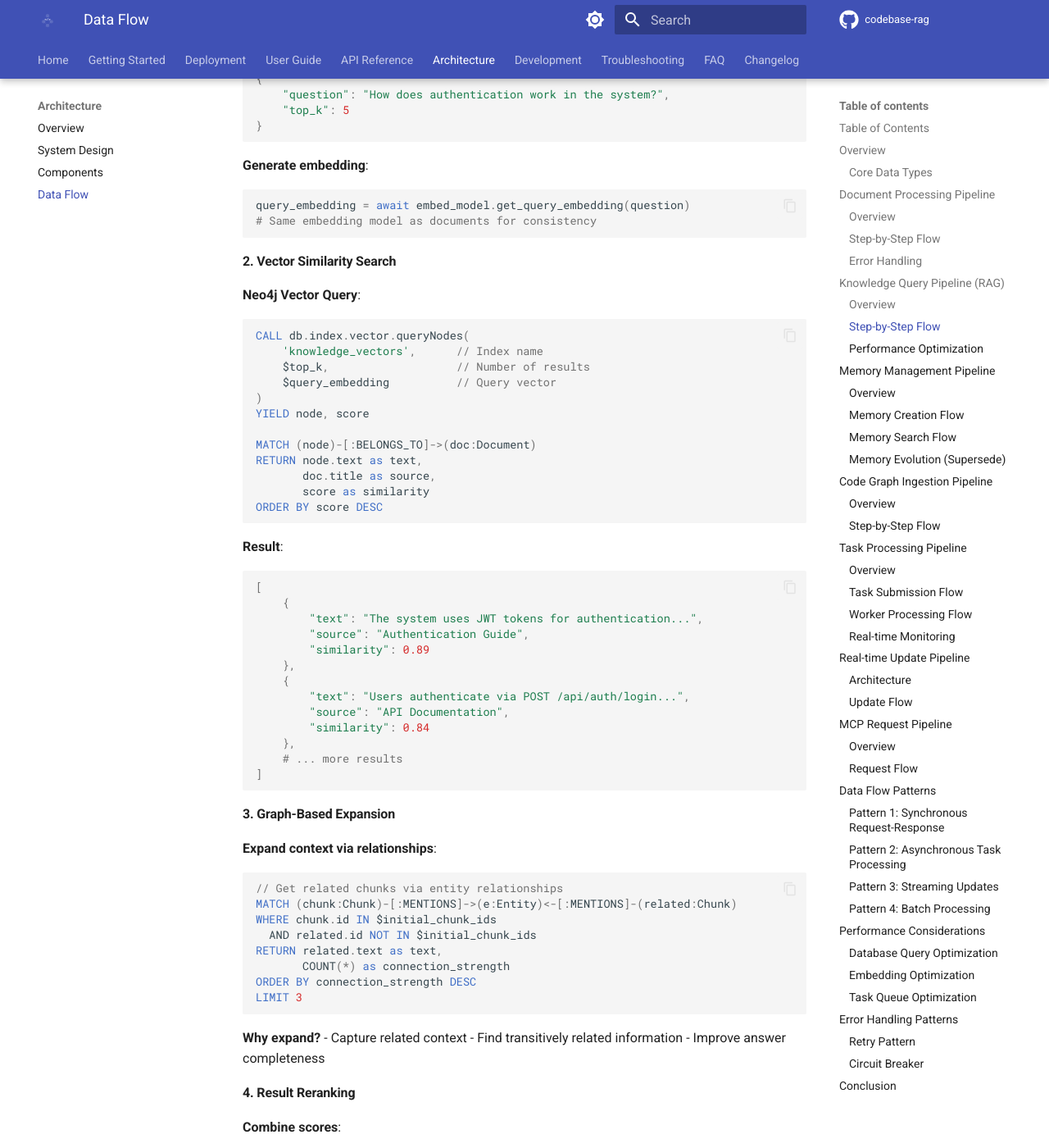
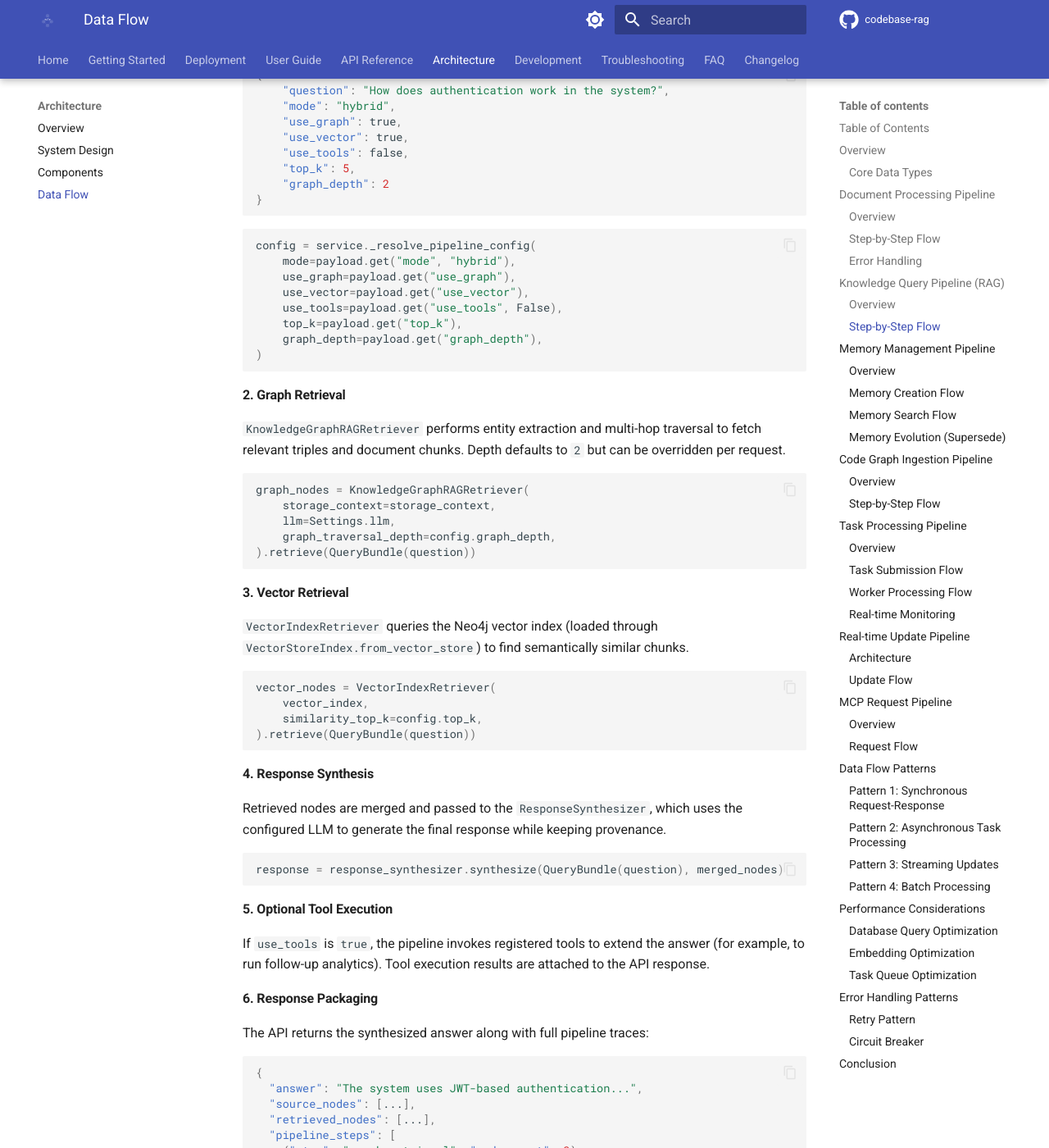
Before and after one commit to royisme/codebase-rag, an MkDocs documentation site: the page built from docs/architecture/dataflow.md, in a window 1280 px wide and 1400 px high, scrolled down 9550 px. Shown: the whole window at 82% size. Built offline with MkDocs 1.6.1 and Material for MkDocs 9.7.7, drawn with Linux system fonts in a browser that asks for light colours; comment, search, counter and statistics services are not loaded; the version menu is left out; some of the changed text lies outside the part shown.

Commit message:
Refactor Neo4j knowledge query pipeline

````diff
--- a/docs/architecture/dataflow.md
+++ b/docs/architecture/dataflow.md
@@ -361,250 +361,109 @@ except TimeoutError as e:
 
 ### Overview
 
-Query processing combines vector search, graph traversal, and LLM generation:
+The knowledge query path is orchestrated by a `Neo4jRAGPipeline` that is constructed during service initialization. The pipeline runs a deterministic sequence of components:
+
+1. Resolve the query configuration (mode, graph/vector toggles, tool options).
+2. Run `KnowledgeGraphRAGRetriever` for structured graph traversal.
+3. Run `VectorIndexRetriever` against the Neo4j vector index.
+4. Merge and deduplicate nodes before handing them to the `ResponseSynthesizer`.
+5. Optionally execute registered `FunctionTool`/`ToolNode` hooks.
+6. Return the synthesized answer together with pipeline traces and sources.
 
 ```mermaid
-graph TB
-    Query([User asks question]) --> Embed[Generate Query Embedding]
-    Embed --> VectorSearch[Vector Similarity Search]
-    VectorSearch --> TopK[Retrieve Top-K Chunks]
-    TopK --> GraphExpand[Expand via Graph Relationships]
-    GraphExpand --> Rerank[Rerank by Relevance]
-    Rerank --> BuildContext[Build Context Window]
-    BuildContext --> LLMPrompt[Create LLM Prompt]
-    LLMPrompt --> LLMGenerate[LLM Generate Answer]
-    LLMGenerate --> PostProcess[Post-process Response]
-    PostProcess --> Response([Return Answer + Sources])
-
-    style VectorSearch fill:#E6F3FF
-    style GraphExpand fill:#FFF4E6
-    style LLMGenerate fill:#F0E6FF
+graph TD
+    Q[User Question] --> Config[Resolve Pipeline Config]
+    Config --> Graph[KnowledgeGraphRAGRetriever]
+    Config --> Vector[VectorIndexRetriever]
+    Graph --> Merge[Merge & Deduplicate]
+    Vector --> Merge
+    Merge --> Synthesize[ResponseSynthesizer]
+    Synthesize --> Tools{use_tools?}
+    Tools -->|yes| Execute[FunctionTool / ToolNode]
+    Tools -->|no| Response([API Response])
+    Execute --> Response
 ```
 
 ### Step-by-Step Flow
 
-#### 1. Query Embedding
+#### 1. Pipeline Configuration
 
 **API Endpoint**: `POST /api/v1/knowledge/query`
 
-```python
-# Request
+```json
 {
     "question": "How does authentication work in the system?",
-    "top_k": 5
+    "mode": "hybrid",
+    "use_graph": true,
+    "use_vector": true,
+    "use_tools": false,
+    "top_k": 5,
+    "graph_depth": 2
 }
 ```
 
-**Generate embedding**:
-```python
-query_embedding = await embed_model.get_query_embedding(question)
-# Same embedding model as documents for consistency
-```
-
-#### 2. Vector Similarity Search
-
-**Neo4j Vector Query**:
-
-```cypher
-CALL db.index.vector.queryNodes(
-    'knowledge_vectors',      // Index name
-    $top_k,                   // Number of results
-    $query_embedding          // Query vector
+```python
+config = service._resolve_pipeline_config(
+    mode=payload.get("mode", "hybrid"),
+    use_graph=payload.get("use_graph"),
+    use_vector=payload.get("use_vector"),
+    use_tools=payload.get("use_tools", False),
+    top_k=payload.get("top_k"),
+    graph_depth=payload.get("graph_depth"),
 )
-YIELD node, score
-
-MATCH (node)-[:BELONGS_TO]->(doc:Document)
-RETURN node.text as text,
-       doc.title as source,
-       score as similarity
-ORDER BY score DESC
-```
-
-**Result**:
-```python
-[
-    {
-        "text": "The system uses JWT tokens for authentication...",
-        "source": "Authentication Guide",
-        "similarity": 0.89
-    },
-    {
-        "text": "Users authenticate via POST /api/auth/login...",
-        "source": "API Documentation",
-        "similarity": 0.84
-    },
-    # ... more results
-]
-```
-
-#### 3. Graph-Based Expansion
-
-**Expand context via relationships**:
-
-```cypher
-// Get related chunks via entity relationships
-MATCH (chunk:Chunk)-[:MENTIONS]->(e:Entity)<-[:MENTIONS]-(related:Chunk)
-WHERE chunk.id IN $initial_chunk_ids
-  AND related.id NOT IN $initial_chunk_ids
-RETURN related.text as text,
-       COUNT(*) as connection_strength
-ORDER BY connection_strength DESC
-LIMIT 3
-```
-
-**Why expand?**
-- Capture related context
-- Find transitively related information
-- Improve answer completeness
-
-#### 4. Result Reranking
-
-**Combine scores**:
-
-```python
-def rerank_results(results: List[dict]) -> List[dict]:
-    """Rerank by multiple factors"""
-    for result in results:
-        score = (
-            result['similarity'] * 0.6 +      # Vector similarity
-            result['graph_score'] * 0.2 +     # Graph connectivity
-            result['recency_score'] * 0.1 +   # Document age
-            result['metadata_match'] * 0.1    # Metadata relevance
-        )
-        result['final_score'] = score
-
-    return sorted(results, key=lambda x: x['final_score'], reverse=True)
-```
-
-#### 5. Context Window Building
-
-**Create prompt context**:
-
-```python
-def build_context(chunks: List[dict], max_tokens: int = 2000) -> str:
-    """Build context staying within token limit"""
-    context_parts = []
-    total_tokens = 0
-
-    for chunk in chunks:
-        chunk_tokens = estimate_tokens(chunk['text'])
-        if total_tokens + chunk_tokens > max_tokens:
-            break
-
-        context_parts.append(f"[Source: {chunk['source']}]\n{chunk['text']}")
-        total_tokens += chunk_tokens
-
-    return "\n\n".join(context_parts)
-```
-
-#### 6. LLM Prompt Construction
-
-**Prompt Template**:
-
-```python
-prompt = f"""You are a helpful assistant. Answer the question based on the provided context.
-
-Context:
-{context}
-
-Question: {question}
-
-Answer: Provide a comprehensive answer based on the context above. If the context doesn't contain enough information to fully answer the question, say so.
-"""
-```
-
-**Advanced Prompting**:
-```python
-# With instructions
-prompt = f"""You are a technical documentation expert.
-
-Context from knowledge base:
-{context}
-
-User question: {question}
-
-Instructions:
-1. Answer based on the provided context
-2. Cite sources when possible
-3. If information is incomplete, state what's missing
-4. Use technical accuracy
-
-Answer:"""
-```
-
-#### 7. LLM Generation
-
-**Call LLM**:
-
-```python
-# OpenAI example
-response = await llm.acomplete(prompt)
-answer = response.text
-
-# Ollama example
-response = await llm.acomplete(prompt)
-answer = response.text
-```
-
-**Streaming Support**:
-```python
-async for token in llm.astream_complete(prompt):
-    yield token.text  # Stream to client
-```
-
-#### 8. Response Assembly
-
-**Final Response**:
-
-```python
+```
+
+#### 2. Graph Retrieval
+
+`KnowledgeGraphRAGRetriever` performs entity extraction and multi-hop traversal to fetch relevant triples and document chunks. Depth defaults to `2` but can be overridden per request.
+
+```python
+graph_nodes = KnowledgeGraphRAGRetriever(
+    storage_context=storage_context,
+    llm=Settings.llm,
+    graph_traversal_depth=config.graph_depth,
+).retrieve(QueryBundle(question))
+```
+
+#### 3. Vector Retrieval
+
+`VectorIndexRetriever` queries the Neo4j vector index (loaded through `VectorStoreIndex.from_vector_store`) to find semantically similar chunks.
+
+```python
+vector_nodes = VectorIndexRetriever(
+    vector_index,
+    similarity_top_k=config.top_k,
+).retrieve(QueryBundle(question))
+```
+
+#### 4. Response Synthesis
+
+Retrieved nodes are merged and passed to the `ResponseSynthesizer`, which uses the configured LLM to generate the final response while keeping provenance.
+
+```python
+response = response_synthesizer.synthesize(QueryBundle(question), merged_nodes)
+```
+
+#### 5. Optional Tool Execution
+
+If `use_tools` is `true`, the pipeline invokes registered tools to extend the answer (for example, to run follow-up analytics). Tool execution results are attached to the API response.
+
+#### 6. Response Packaging
+
+The API returns the synthesized answer along with full pipeline traces:
+
+```json
 {
-    "success": true,
-    "answer": "The system uses JWT token-based authentication...",
-    "sources": [
-        {
-            "title": "Authentication Guide",
-            "relevance": 0.89,
-            "excerpt": "JWT tokens are used..."
-        },
-        {
-            "title": "API Documentation",
-            "relevance": 0.84,
-            "excerpt": "Login endpoint returns..."
-        }
-    ],
-    "metadata": {
-        "chunks_retrieved": 5,
-        "chunks_used": 3,
-        "processing_time": 1.2,
-        "model": "gpt-3.5-turbo"
-    }
+  "answer": "The system uses JWT-based authentication...",
+  "source_nodes": [...],
+  "retrieved_nodes": [...],
+  "pipeline_steps": [
+    {"step": "graph_retrieval", "node_count": 3},
+    {"step": "vector_retrieval", "node_count": 5}
+  ],
+  "tool_outputs": [],
+  "config": {"graph": true, "vector": true, "tools": false}
 }
-```
-
-### Performance Optimization
-
-**Caching**:
-```python
-# Cache query embeddings
-@lru_cache(maxsize=1000)
-async def get_cached_embedding(query: str) -> List[float]:
-    return await embed_model.get_query_embedding(query)
-
-# Cache common queries
-query_cache = {}
-cache_key = f"{question}:{top_k}"
-if cache_key in query_cache:
-    return query_cache[cache_key]
-```
-
-**Parallel Processing**:
-```python
-# Parallel embedding and metadata lookup
-embedding_task = asyncio.create_task(generate_embedding(question))
-metadata_task = asyncio.create_task(get_metadata_filters(question))
-
-embedding = await embedding_task
-metadata = await metadata_task
 ```
 
 ## Memory Management Pipeline
````
Also changed, not shown: README.md (+3 -1 lines), README_CN.md (+3 -1 lines), docs/api/rest.md (+42 -5 lines), docs/architecture/components.md (+26 -16 lines), docs/guide/knowledge/query.md (+33 -6 lines), 2 other files.
